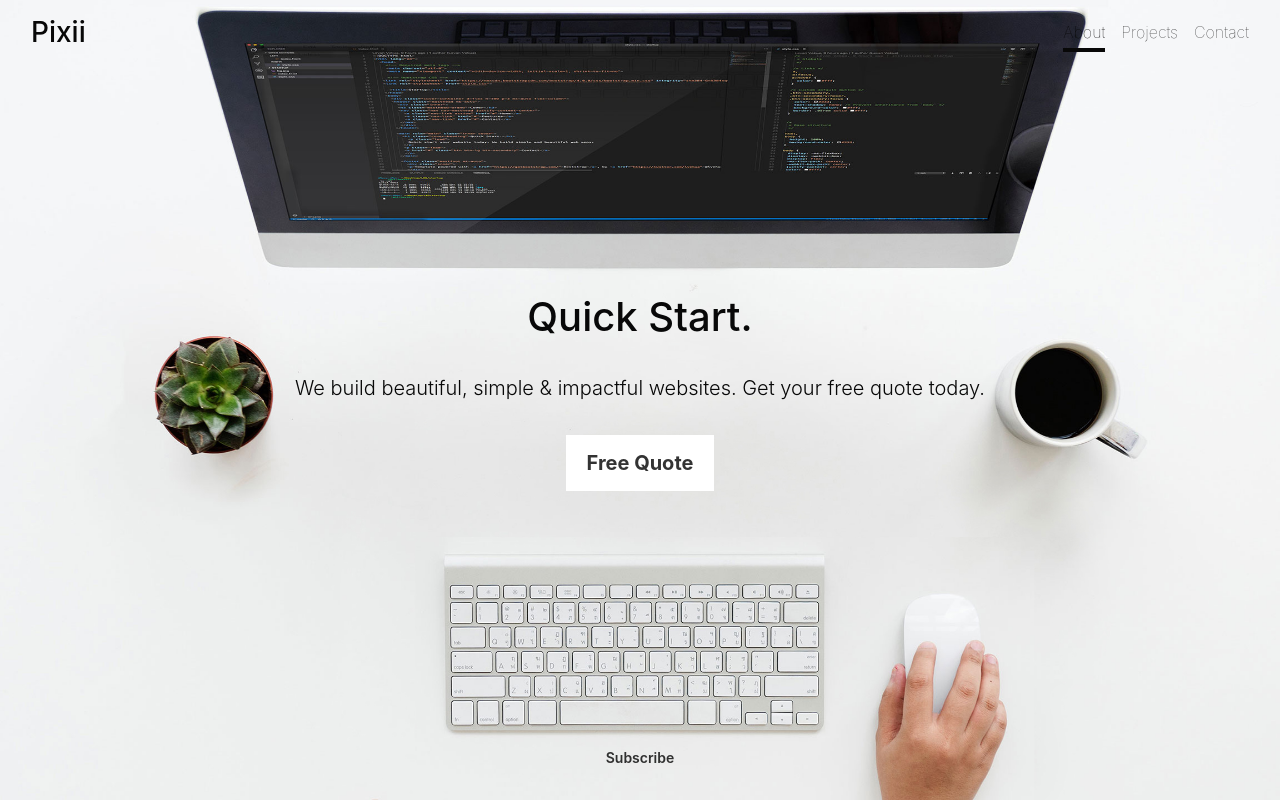
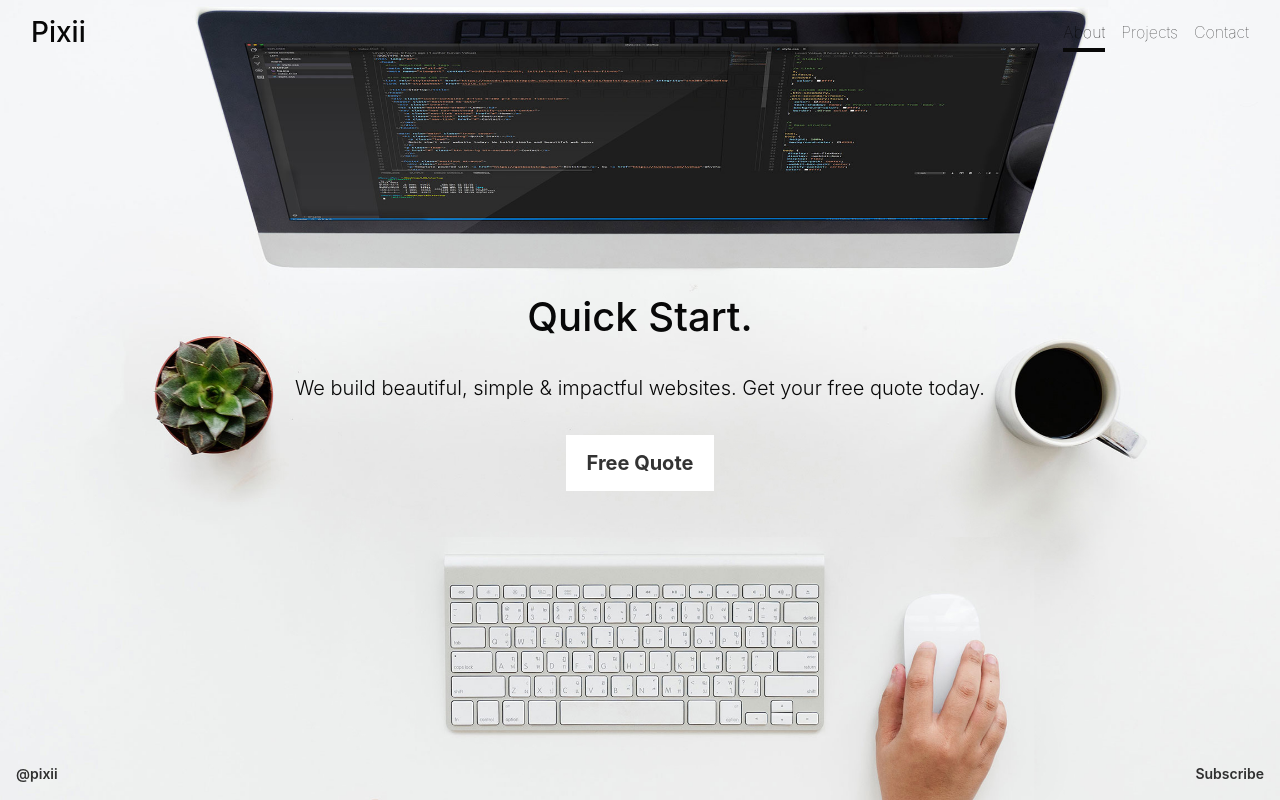
Before and after one commit to lvekua/pixii.io, a plain HTML site: page index.html in a window 1280 px wide. Drawn offline with nearby package versions, Linux system fonts and the light colour scheme.

Commit message:
modified footer links

```diff
--- a/index.html
+++ b/index.html
@@ -41,7 +41,10 @@
 
 		<footer class="mastfoot mt-auto">
 		  <div class="inner">
-				<p class="copy-right"><a href="http://eepurl.com/dqdjPH">Subscribe</a></p>
+				<p class="copy-right">
+					<a class="f-left" href="https://twitter.com/lvekua">@pixii</a>
+					<a class="f-right" href="http://eepurl.com/dqdjPH">Subscribe</a>
+				</p>
 		  </div>
 		</footer>
 	  </div>
--- a/style.css
+++ b/style.css
@@ -133,4 +133,6 @@ body {
 .copy-right{
   font-size: 14px;
 }
+.f-left{float: left;}
+.f-right{float: right;}
 .mastfoot a{font-weight: 600}
```
